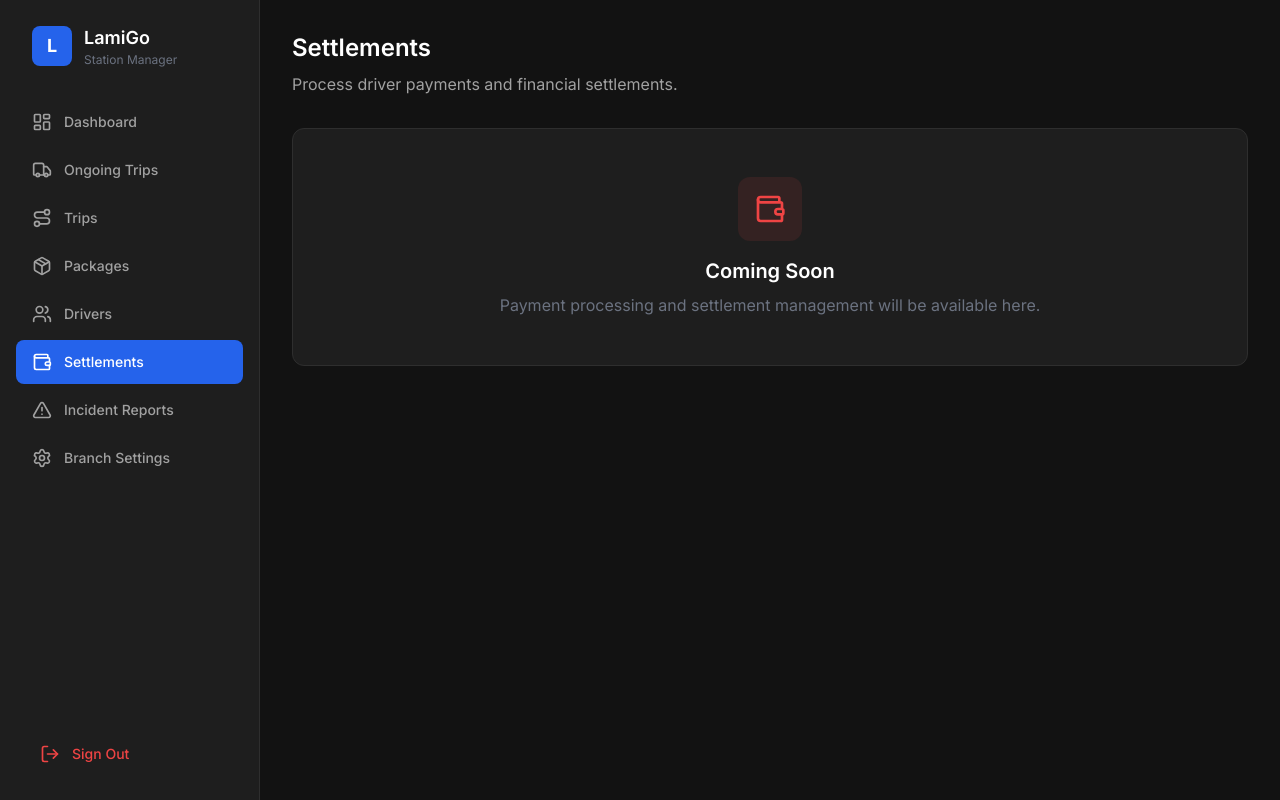
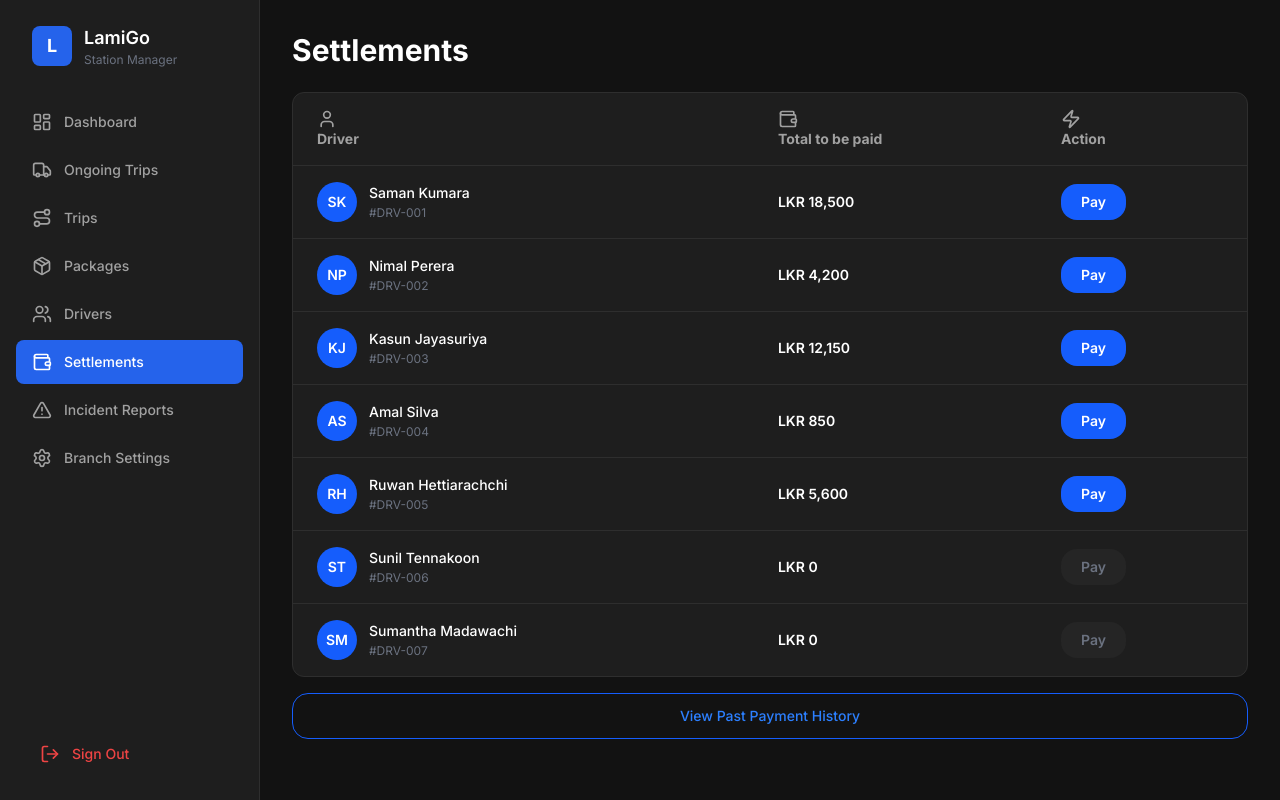
Before and after one commit to chanul26/lamigo-platform, a Next.js app in the folder web-portals/station-manager/: page /settlements in a window 1280 px wide. Built offline with nearby package versions, Linux system fonts and the light colour scheme.

Commit message:
feat- Created the page for settlements in station-manager web portal

```diff
--- a/web-portals/station-manager/app/settlements/page.tsx
+++ b/web-portals/station-manager/app/settlements/page.tsx
@@ -1,47 +1,151 @@
-import { Wallet } from 'lucide-react';
+'use client';
+
+import { User, Wallet, Zap } from 'lucide-react';
+import { Interface } from 'readline';
+import Avatar from '@/components/Avatar';
+import { useState } from 'react';
+
+
+{/* interface to define to get the data of the driver
+  settlement from the database
+  */ }
+interface driverSettlement {
+  id: number;
+  driver_id: number;
+  driver_name: string;
+  total_pending: number;
+}
+
+{/* Mock data to test the table layout and
+  functionality before integrating with
+  the backend API(Place holder for API endpoint)
+  */ }
+const MOCK_SETTLEMENTS: driverSettlement[] = [
+  { id: 1, driver_id: 1, driver_name: 'Saman Kumara',        total_pending: 18500 },
+  { id: 2, driver_id: 2, driver_name: 'Nimal Perera',        total_pending: 4200  },
+  { id: 3, driver_id: 3, driver_name: 'Kasun Jayasuriya',    total_pending: 12150 },
+  { id: 4, driver_id: 4, driver_name: 'Amal Silva',          total_pending: 850   },
+  { id: 5, driver_id: 5, driver_name: 'Ruwan Hettiarachchi', total_pending: 5600  },
+  { id: 6, driver_id: 6, driver_name: 'Sunil Tennakoon',     total_pending: 0     },
+  { id: 7, driver_id: 7, driver_name: 'Sumantha Madawachi',     total_pending: 0  },
+
+];
+
 
 export default function SettlementsPage() {
+
+
   return (
-    <div className="p-8">
-      <div className="mb-8">
-        <h1
-          className="text-2xl font-semibold mb-2"
-          style={{ color: 'var(--text-primary)' }}
-        >
-          Settlements
-        </h1>
-        <p style={{ color: 'var(--text-secondary)' }}>
-          Process driver payments and financial settlements.
-        </p>
+    <div className="p-8">{/* divison of the padge body content */}
+
+      {/* Heading of the page */}
+      <h1 className="text-3xl font-bold text-white mb-6">
+        Settlements
+      </h1>
+
+
+      {/* Table container */}
+      <div className="bg-[#1E1E1E] rounded-xl border border-[#2E2E2E] overflow-hidden">
+
+        {/* Table start here */}
+        <table className="w-full text-sm">
+          <thead className="border-b border-[#2E2E2E]">
+
+            {/*Row contain the table heading */}
+            <tr className="border-b border-[#2E2E2E]">
+
+              <th className="text-left px-6 py-4 text-[#A1A1A1] font-laerge ">
+                <User size={20} />
+                Driver
+              </th>
+
+              <th className="text-left px-6 py-4 text-[#A1A1A1] font-laerge">
+                <Wallet size={20} />
+                Total to be paid
+              </th>
+
+              <th className="text-left px-6 py-4 text-[#A1A1A1] font-laerge">
+                <Zap size={20} />
+                Action
+              </th>
+
+            </tr>
+
+          </thead>
+
+          <tbody>
+            {MOCK_SETTLEMENTS.map((s, i) => {
+
+              {/* check whther the curent settlement is the last */}
+              const isLast = i == MOCK_SETTLEMENTS.length - 1;
+
+              {/* Tracks which driver's Pay button was clicked — opens the payment modal */}
+              const [selected, setSelected] = useState<driverSettlement | null>(null);
+
+              {/* chekc whther the current settelment total pending is above 0 */}
+              const canPay = s.total_pending > 0;
+              return (
+                <tr
+                  key = {s.id}
+                  className = {`hover:bg-[#252525] transition-colors ${!isLast ? 'border-b border-[#2E2E2E]' : ''}`}
+                >
+
+                  {/*Driver column datas */}
+                  <td className='px-6 py-4'>
+                    <div className="flex items-center gap-3">
+                      <Avatar name={s.driver_name} />
+                      <div>
+                        <p className="font-medium text-white">{s.driver_name}</p>
+                        <p className="text-xs text-[#6B7280] mt-0.5">#DRV-00{s.driver_id}</p>
+                      </div>
+                    </div>
+                  </td>
+
+
+                  {/* Column consist the payment data */}
+                  <td className="px-6 py-4">
+                    <span className="font-semibold text-white">
+                      LKR {s.total_pending.toLocaleString()}
+                    </span>
+                  </td>
+
+
+                  {/* Column consist of button which navigate to payment related action */}
+                  <td className="px-6 py-4">
+                    <button
+                      onClick={() => canPay && setSelected(s)}
+                      disabled= {!canPay}
+                      className={`px-5 py-2 text-sm font-semibold rounded-lg transition-colors ${canPay
+                          ? 'bg-blue-600 hover:bg-blue-700 text-white cursor-pointer'
+                          : 'bg-[#252525] text-[#6B7280] cursor-not-allowed'
+                        }`}
+
+                    >
+                      Pay
+                    </button>
+                  </td>
+
+                </tr>
+              );
+            })}
+          </tbody>
+
+
+        </table>
       </div>
 
-      {/* Coming Soon Card */}
-      <div
-        className="p-12 rounded-[var(--border-radius)] text-center"
-        style={{
-          backgroundColor: 'var(--card-bg)',
-          border: '1px solid var(--border-color)',
-        }}
-      >
-        <div
-          className="w-16 h-16 mx-auto mb-4 rounded-[var(--border-radius)] flex items-center justify-center"
-          style={{
-            backgroundColor: 'var(--status-failed-bg)',
-            color: 'var(--status-failed)',
-          }}
+
+      {/* Text that link to Tab containing the past payment history */}
+      <div className='mt-4'>
+
+        <a href = "/settlements/history"
+          className="w-full flex items-center justify-center py-3 text-sm font-medium rounded-lg border border-blue-600 text-blue-500 hover:bg-blue-600/10 transition-colors"
         >
-          <Wallet size={32} />
-        </div>
-        <h2
-          className="text-xl font-semibold mb-2"
-          style={{ color: 'var(--text-primary)' }}
-        >
-          Coming Soon
-        </h2>
-        <p style={{ color: 'var(--text-muted)' }}>
-          Payment processing and settlement management will be available here.
-        </p>
+          View Past Payment History
+        </a>
       </div>
+
+
     </div>
   );
 }
--- /dev/null
+++ b/web-portals/station-manager/components/Avatar.tsx
@@ -0,0 +1,26 @@
+// components/Avatar.tsx
+
+interface AvatarProps {
+  name: string;
+  size?: 'sm' | 'md' | 'lg';
+}
+
+function getInitials(name: string) {
+  const parts = name.trim().split(' ');
+  if (parts.length === 1) return parts[0][0].toUpperCase();
+  return (parts[0][0] + parts[parts.length - 1][0]).toUpperCase();
+}
+
+export default function Avatar({ name, size = 'md' }: AvatarProps) {
+  const sizeClasses = {
+    sm: 'w-8 h-8 text-xs',
+    md: 'w-10 h-10 text-sm',
+    lg: 'w-14 h-14 text-base',
+  };
+
+  return (
+    <div className={`${sizeClasses[size]} rounded-full bg-blue-600 flex items-center justify-center text-white font-semibold shrink-0`}>
+      {getInitials(name)}
+    </div>
+  );
+}
```
Also changed, not shown: 1 other file (tests, documents, lock files or other folders).
